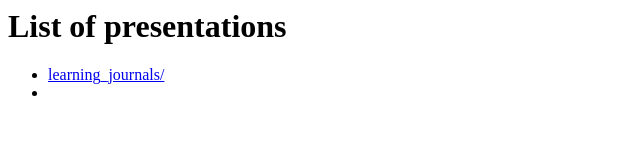
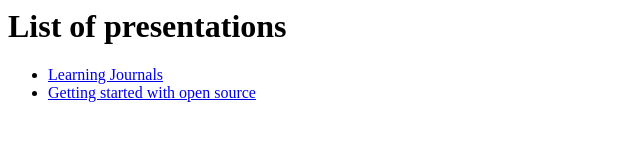
Before and after one commit to phansch/slides, a plain HTML site: page index.html in a window 1280 px wide. Shown: the whole page, without its empty margins (0-640 px from the left). Drawn offline with Linux system fonts and the light colour scheme.

Commit message:
Update index.html
Add link to opensource talk

```diff
--- a/index.html
+++ b/index.html
@@ -1,5 +1,6 @@
 <h1>List of presentations</h1>
 
 <ul>
-  <li><a href="learning_journals/">learning_journals/</a><li/>
+  <li><a href="learning_journals/">Learning Journals</a></li>
+  <li><a href="opensource/">Getting started with open source</a></li>
 </ul>
```
